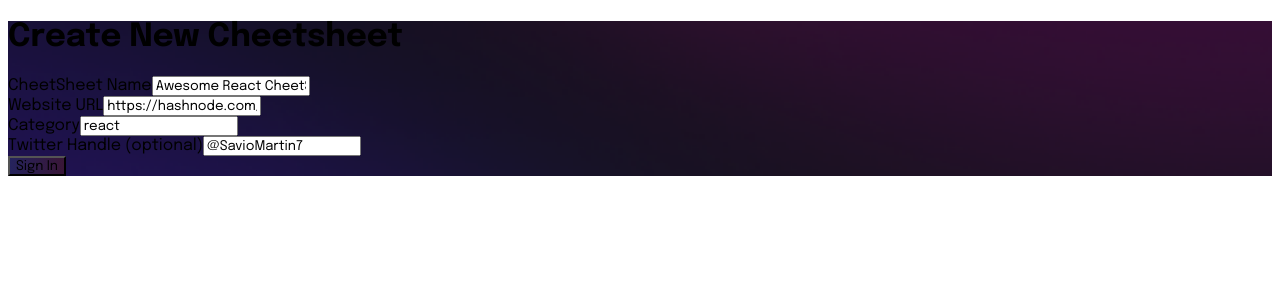
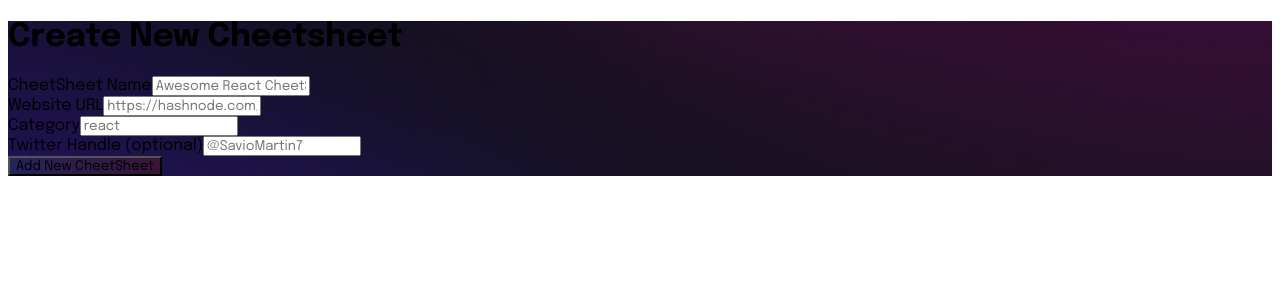
Before and after one commit to HappyBrother2022/codehouse, a Next.js app: page /admin/create in a window 1280 px wide. Shown: the top 300 px of the page. Built offline with nearby package versions, Linux system fonts and the light colour scheme.

Commit message:
create-page-almost completd

```diff
--- a/pages/admin/create.js
+++ b/pages/admin/create.js
@@ -2,10 +2,10 @@ import React, { useState } from "react";
 
 const create = () => {
   const [values, setValues] = useState({
-    cheetsheet_name: "Awesome React CheetSheet",
-    website_url: "https://hashnode.com/",
-    category: "react",
-    twitter_handle: "@SavioMartin7",
+    cheetsheet_name: "",
+    website_url: "",
+    category: "",
+    twitter_handle: "",
   });
 
   const { cheetsheet_name, website_url, category, twitter_handle } = values;
@@ -21,7 +21,7 @@ const create = () => {
     setValues({
       cheetsheet_name: "",
       website_url: "",
-      category: "react",
+      category: "",
       twitter_handle: "",
     });
   };
@@ -43,11 +43,11 @@ const create = () => {
   ];
 
   return (
-    <div className="h-full min-h-screen text-[#ECF2F5] w-full bg-image p-3">
-      <h1 className="text-4xl font-bold">Create New Cheetsheet</h1>
-      <div className="w-7/12 h-full bg-white rounded-md m-1">
+    <div className="h-full min-h-screen text-[#ECF2F5] w-full bg-image p-3 flex items-center justify-center flex-col">
+      <h1 className="text-4xl font-bold mb-3">Create New Cheetsheet</h1>
+      <div className="w-7/12 h-full bg-white rounded-xl m-1">
         <form
-          className="bg-white shadow-md rounded px-8 pt-6 pb-8 mb-4"
+          className="bg-white rounded-xl h-full px-8 pt-6 pb-8 mb-4"
           onSubmit={onSubmit}
         >
           <div className="mb-4">
@@ -81,17 +81,15 @@ const create = () => {
               <input
                 type="text"
                 list="alist"
-                name="category"
                 value={category}
                 onChange={handleChange("category")}
+                placeholder="react"
                 className="w-full"
               />
               <datalist id="alist" className="w-full text-black">
-                <option value="A Royal Affair" />
-                <option value="A Sound of Thunder" />
-                <option value="A Walk to Remember" />
-                <option value="A Women, a Gun and a Noodle" />
-                <option value="Artificial Intelligence" />
+                {categories.map((category, key) => (
+                  <option value={category} key={key} className="capitalize" />
+                ))}
               </datalist>
             </span>
           </div>
@@ -108,10 +106,10 @@ const create = () => {
           </div>
           <div className="flex items-center justify-between">
             <button
-              className="bg-app-gradient hover:text-xl text-white font-bold py-2 px-4 rounded focus:outline-none focus:shadow-outline"
+              className="bg-app-gradient border border-[#391637] text-white font-semibold py-2 px-4 rounded focus:outline-none focus:shadow-outline"
               type="submit"
             >
-              Sign In
+              Add New CheetSheet
             </button>
           </div>
         </form>
--- a/styles/App.css
+++ b/styles/App.css
@@ -27,3 +27,6 @@ body {
 .bg-app-gradient {
   background: linear-gradient(to left, #391637, #25235d);
 }
+.bg-app-gradient:hover {
+  background: #25235d;
+}
```
